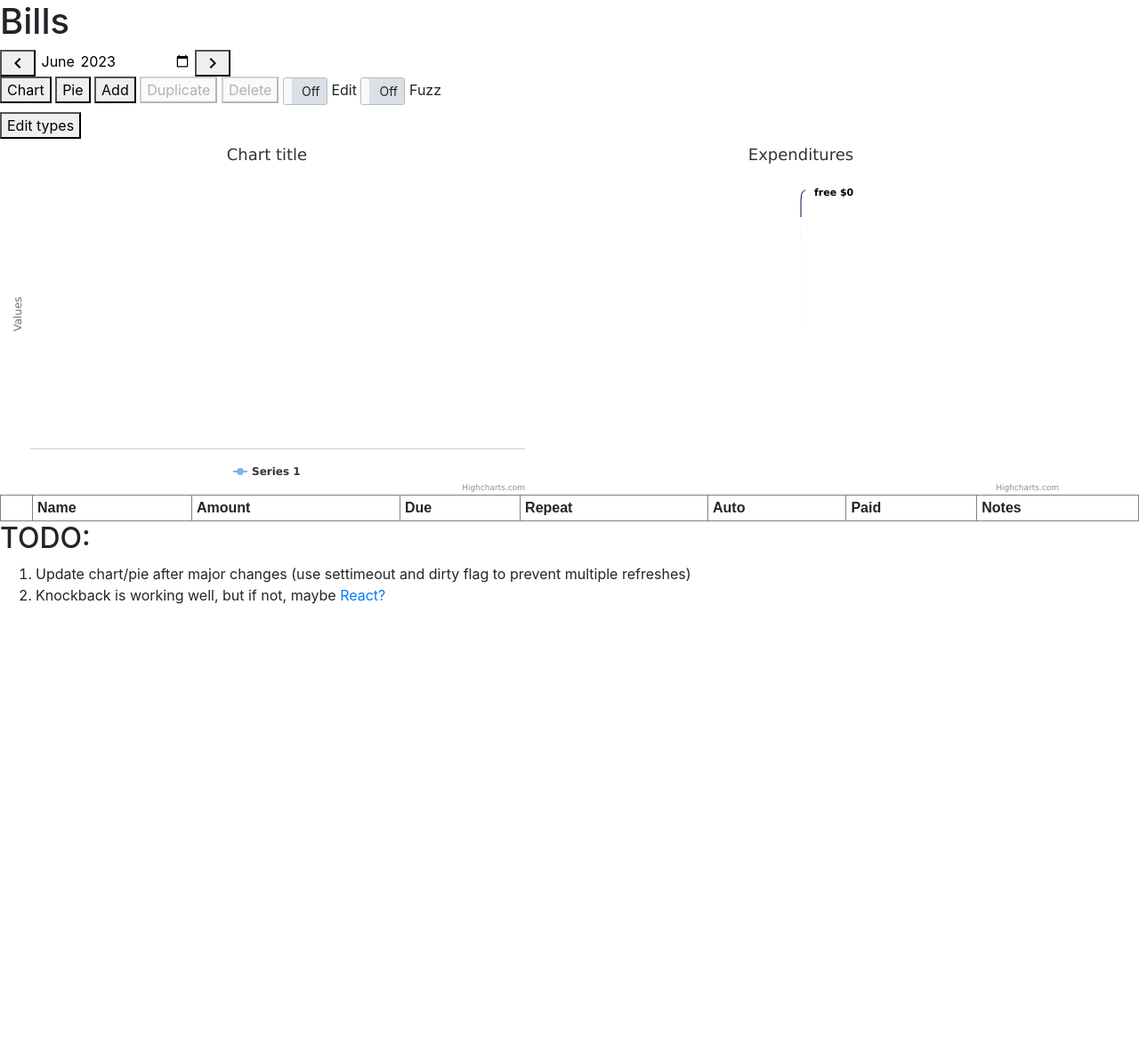
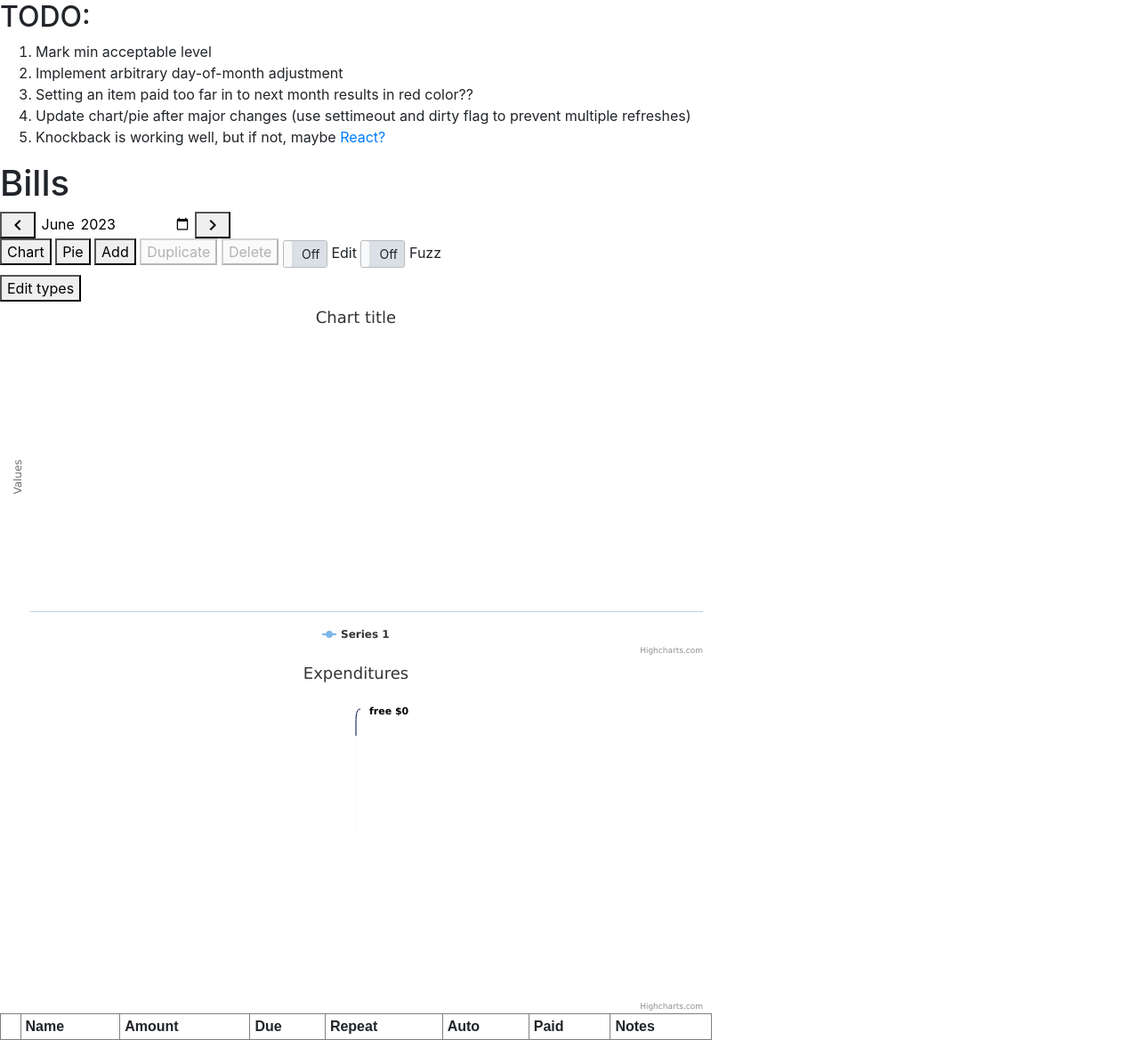
Before and after one commit to jnwatts/bills, a PHP site: page / in a window 1280 px wide. Shown: the whole page at 89% size. Before the commit the page ends 679 px from the top, so only its background shows below. Run offline with PHP 8.4, Linux system fonts and the light colour scheme; data that the repository does not hold is empty; a stand-in replaces the project's code that opens the database connection.

Commit message:
Misc changes/updates

```diff
--- a/css/app.css
+++ b/css/app.css
@@ -1,9 +1,6 @@
-table#charts, table#charts th, table#charts td {
-  border: none;
+#chart, #pie {
   height: 400px;
-  border: 0px;
-  border-collapse: collapse;
-  padding: 0px;
+  width: 800px;
 }
 table, th , td {
   border: 1px solid grey;
@@ -13,7 +10,8 @@ table, th , td {
 }
 
 table#items {
-    width: 100%;
+    /*width: 100%;*/
+	min-width: 800px;
 }
 
 tr.unpaid:not(.zero), tr.unpaid:not(.zero) input {
@@ -57,6 +55,7 @@ td.name, td.due_date, td.paid_date {
 }
 td.notes {
     width: 100%;
+    /*white-space: nowrap;*/
 }
 td.notes div {
     display: flex;
--- a/index.php
+++ b/index.php
@@ -5,6 +5,9 @@ require("config.php");
 <html lang="en" ng-app="StarterApp">
   <head>
     <title>Bills</title>
+    <meta charset="utf-8">
+    <meta name="viewport" content="width=device-width, initial-scale=1">
+    <meta http-equiv="X-UA-Compatible" content="IE=edge">
     <link rel="stylesheet" type="text/css" href="css/lib/bootstrap.min.css">
     <link rel="stylesheet" type="text/css" href="css/lib/bootstrap-toggle.min.css">
     <link rel="stylesheet" type="text/css" href="css/bootstrap-toggle-fixup.css">
@@ -13,6 +16,16 @@ require("config.php");
   </head>
   <body>
     <div id="busy"></div>
+    <div>
+      <h2>TODO:</h2>
+      <ol>
+        <li>Mark min acceptable level</li>
+        <li>Implement arbitrary day-of-month adjustment</li>
+        <li>Setting an item paid too far in to next month results in red color??</li>
+        <li>Update chart/pie after major changes (use settimeout and dirty flag to prevent multiple refreshes)</li>
+        <li>Knockback is working well, but if not, maybe <a href="https://facebook.github.io/react/docs/tutorial.html">React?</a></li>
+      </ol>
+    </div>
 
     <div id="toolbar">
       <h1>
@@ -48,12 +61,8 @@ require("config.php");
       <button data-bind="click: editTypes">Edit types</button>
     </div>
 
-    <table id="charts">
-    <tr>
-    <td><div id="chart" style="display: none">&nbsp;</div></td>
-    <td><div id="pie" style="display: none">&nbsp;</div></td>
-    </tr>
-    </table><!-- charts -->
+    <div id="chart" style="display: none">&nbsp;</div>
+    <div id="pie" style="display: none">&nbsp;</div>
 
     <datalist id="types" data-bind="foreach: types">
         <option data-bind="value: id, text: name"></option>
@@ -188,13 +197,6 @@ require("config.php");
     </script>
 
 
-    <div>
-      <h2>TODO:</h2>
-      <ol>
-        <li>Update chart/pie after major changes (use settimeout and dirty flag to prevent multiple refreshes)</li>
-        <li>Knockback is working well, but if not, maybe <a href="https://facebook.github.io/react/docs/tutorial.html">React?</a></li>
-      </ol>
-    </div>
 
   </body>
 </html>
--- a/js/item.js
+++ b/js/item.js
@@ -5,7 +5,7 @@
     defaults: {
       automatic: false,
       due_date: new Date(),
-      type_id: 1,
+      type_id: 0,
       amount: "0.00",
       paid_date: null,
       notes: null,
```
Also changed, not shown: types.php (+4 -4 lines), api/items-controller.php (line endings or trailing spaces), js/type.js (line endings or trailing spaces).
